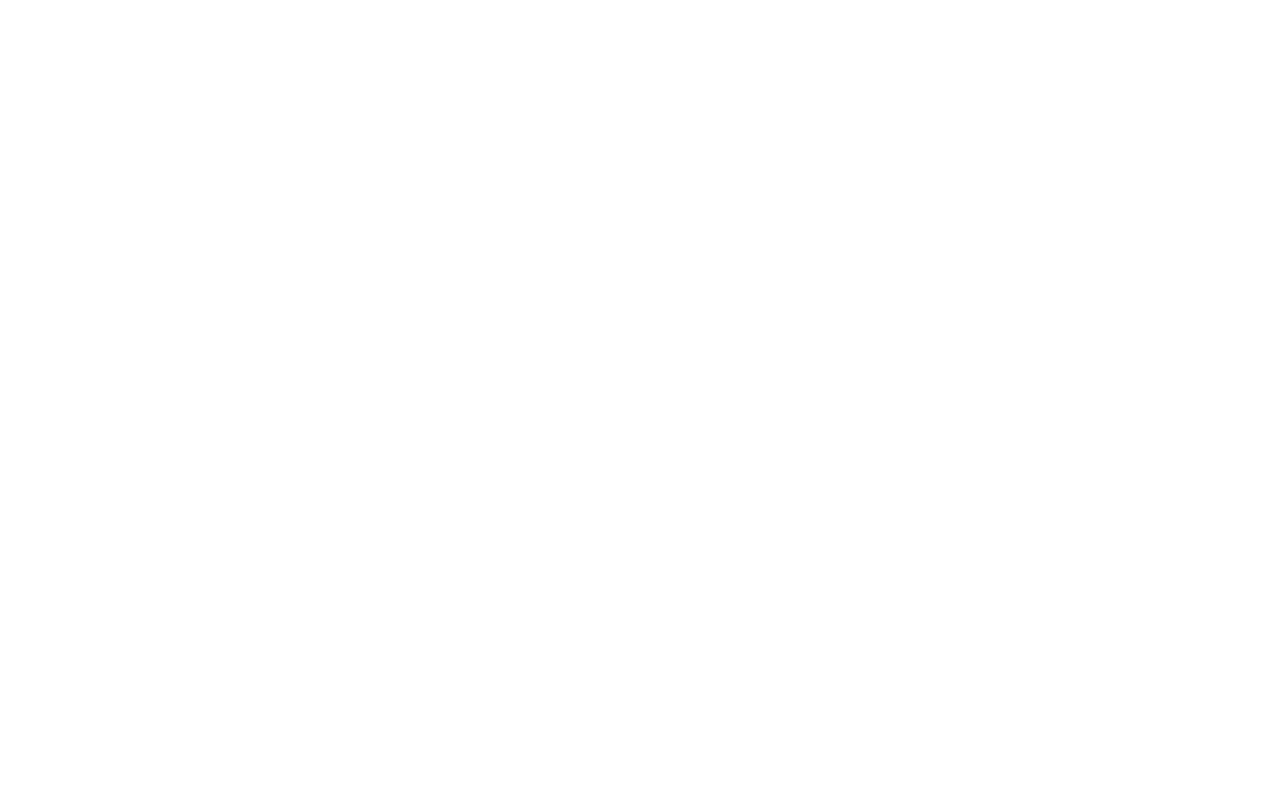
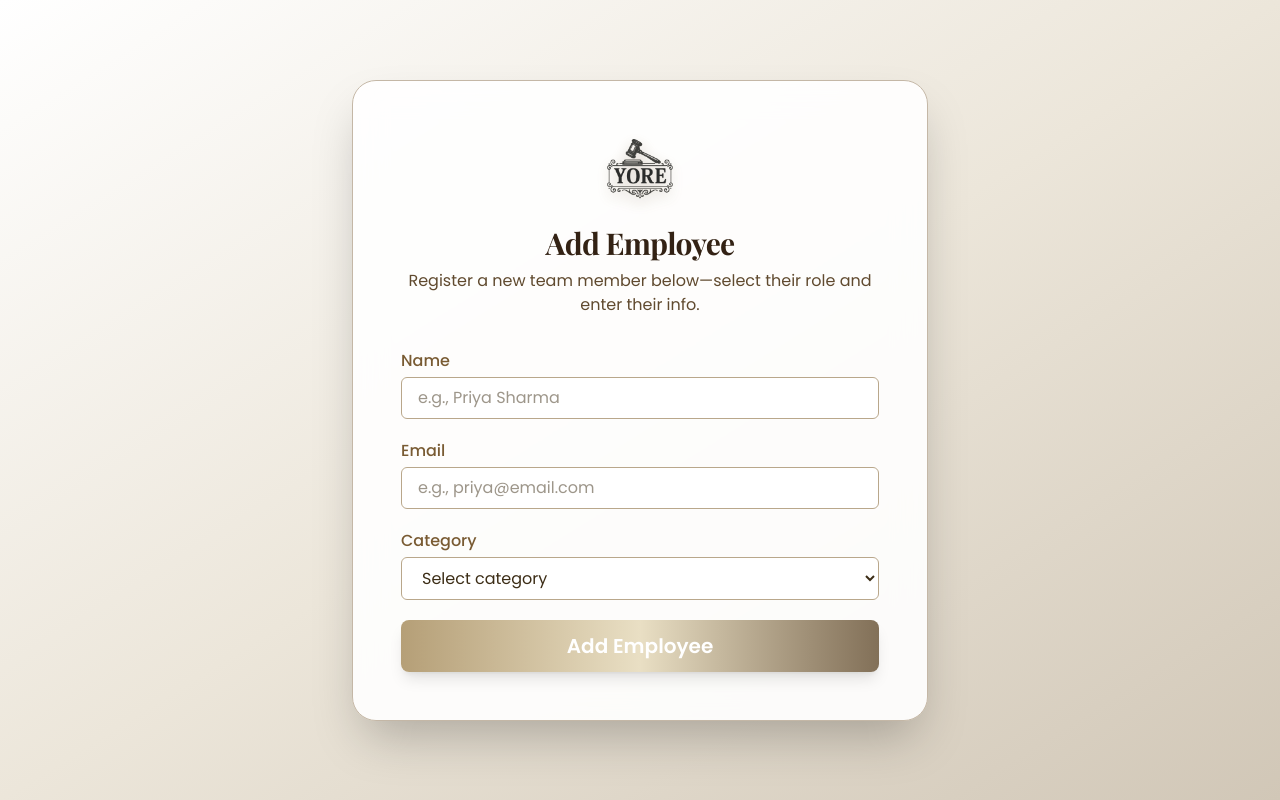
Before and after one commit to Cdac-groupproject/Yore, a React (Vite) app: page /add-employee in a window 1280 px wide. Before the commit this address had no page. Built offline with nearby package versions, Linux system fonts and the light colour scheme; the HTML template or start-up script is replaced by a standard one.

Commit message:
Added add employee functionality

```diff
--- a/package.json
+++ b/package.json
@@ -11,6 +11,7 @@
   },
   "dependencies": {
     "@tailwindcss/vite": "^4.1.11",
+    "express": "^5.1.0",
     "react": "^19.1.0",
     "react-dom": "^19.1.0",
     "react-hot-toast": "^2.5.2",
--- a/src/App.jsx
+++ b/src/App.jsx
@@ -5,7 +5,9 @@
 import OnGoingAuction from "./pages/OnGoingAuction";
 import UpcomingAuction from "./pages/UpcomingAuction";
 import Profile from "./components/Profile";
+import ContactUs from "./pages/ContactUs";
 
+import AddEmployee from "./pages/AddEmployee";
 
 import AuctioneerSessionSummary from "./pages/Auctioneer/AuctioneerSessionSummary"
 import AuctioneerOngoingPage from "./pages/Auctioneer/AuctioneerOngoingPage";
@@ -50,7 +52,9 @@
         <Route path="/ongoing" element={<OnGoingAuction />} />
         <Route path="/upcoming" element={<UpcomingAuction />} />
         <Route path="/bidder" element={<BiddersAuction />} />
+        <Route path="/contact" element={<ContactUs />} />
 
+        <Route path="/add-employee" element={<AddEmployee />} />
 
         <Route path="/auctioneer/upcoming" element={<AuctioneerUpcomingAuction />} />
         <Route path="/auctioneer/summary" element={<AuctioneerSessionSummary/>}/>
@@ -65,3 +69,6 @@
 }
 
 export default App;
+
+
+// ...inside <Routes>
--- a/src/components/Navbar.jsx
+++ b/src/components/Navbar.jsx
@@ -122,6 +122,26 @@
               >
                 Register
               </Link>
+
+              <Link
+                to="/contact"
+                className={`mx-2 px-3 py-1 rounded-lg font-semibold transition-colors hover:bg-[#e9dfc4] hover:text-[#332214] ${
+                 location.pathname === "/contact" ? "bg-[#b59f77] text-white" : "text-[#332214]"
+                 }`}
+              >
+                Contact Us
+              </Link>
+
+              <Link
+                to="/add-employee"
+                className={`mx-2 px-3 py-1 rounded-lg font-semibold transition-colors hover:bg-[#e9dfc4] hover:text-[#332214] ${
+                 location.pathname === "/add-employee" ? "bg-[#b59f77] text-white" : "text-[#332214]"
+                 }`}
+              >
+               Add Employee
+              </Link>
+
+
             </>
           )}
         </div>
--- /dev/null
+++ b/src/pages/AddEmployee.jsx
@@ -0,0 +1,106 @@
+import React, { useState, useEffect } from "react";
+
+// Replace with your real logo import
+import logo from "../assets/newLogo.png";
+
+const mockCategories = [
+  { emp_cat_id: 1, emp_cat_name: "Admin" },
+  { emp_cat_id: 2, emp_cat_name: "Auctioneer" },
+  { emp_cat_id: 3, emp_cat_name: "Support" },
+];
+
+export default function AddEmployee() {
+  const [name, setName] = useState("");
+  const [email, setEmail] = useState("");
+  const [category, setCategory] = useState("");
+  const [categories, setCategories] = useState([]);
+  const [submitted, setSubmitted] = useState(false);
+
+  // Simulate fetching categories (replace with real API call if you have backend)
+  useEffect(() => {
+    // fetch('/api/employee-categories').then(...)
+    setCategories(mockCategories);
+  }, []);
+
+  function handleSubmit(e) {
+    e.preventDefault();
+    // Here you'd POST to your backend API
+    console.log({ name, email, category }); // remove in prod!
+    setSubmitted(true);
+    setName("");
+    setEmail("");
+    setCategory("");
+  }
+
+  return (
+    <section className="min-h-screen flex items-center justify-center bg-gradient-to-br from-white via-[#ece6da] to-[#d1c7b7] py-16 px-4">
+      <div className="bg-white/90 backdrop-blur-lg border border-[#c4b7a6] rounded-3xl shadow-2xl flex flex-col items-center max-w-xl w-full p-8 md:p-12">
+        <img
+          src={logo}
+          alt="YORE logo"
+          className="h-20 w-auto mb-4 opacity-90 drop-shadow"
+          style={{ filter: "drop-shadow(0 6px 8px #c4b7a6cc)" }}
+        />
+        <h1 className="font-playfair text-3xl text-[#332214] font-extrabold mb-2 tracking-tight text-center">
+          Add Employee
+        </h1>
+        <p className="mb-8 text-[#604a2f] text-center">
+          Register a new team member below—select their role and enter their info.
+        </p>
+        {submitted && (
+          <div className="w-full mb-4 text-green-700 text-center bg-green-100 py-2 rounded shadow">
+            Employee added successfully!
+          </div>
+        )}
+        <form className="space-y-5 w-full" onSubmit={handleSubmit}>
+          <div>
+            <label className="block text-[#795b33] font-medium mb-1">Name</label>
+            <input
+              type="text"
+              required
+              className="w-full px-4 py-2 rounded-md border border-[#b9a78b] focus:ring-2 focus:ring-[#b59f77] outline-none bg-white text-[#3c2d16]"
+              value={name}
+              placeholder="e.g., Priya Sharma"
+              onChange={e => setName(e.target.value)}
+            />
+          </div>
+          <div>
+            <label className="block text-[#795b33] font-medium mb-1">Email</label>
+            <input
+              type="email"
+              required
+              className="w-full px-4 py-2 rounded-md border border-[#b9a78b] focus:ring-2 focus:ring-[#b59f77] outline-none bg-white text-[#3c2d16]"
+              value={email}
+              placeholder="e.g., priya@email.com"
+              onChange={e => setEmail(e.target.value)}
+            />
+          </div>
+          <div>
+            <label className="block text-[#795b33] font-medium mb-1">Category</label>
+            <select
+              required
+              className="w-full px-4 py-2 rounded-md border border-[#b9a78b] focus:ring-2 focus:ring-[#b59f77] outline-none bg-white text-[#3c2d16] cursor-pointer"
+              value={category}
+              onChange={e => setCategory(e.target.value)}
+            >
+              <option value="" disabled>
+                Select category
+              </option>
+              {categories.map(cat => (
+                <option key={cat.emp_cat_id} value={cat.emp_cat_id}>
+                  {cat.emp_cat_name}
+                </option>
+              ))}
+            </select>
+          </div>
+          <button
+            type="submit"
+            className="w-full py-3 rounded-lg bg-gradient-to-r from-[#b59f77] via-[#e9dfc4] to-[#827058] text-white font-bold text-xl shadow-lg hover:scale-105 transition-transform"
+          >
+            Add Employee
+          </button>
+        </form>
+      </div>
+    </section>
+  );
+}
```
Also changed, not shown: 2 other files (tests, documents, lock files or other folders).
